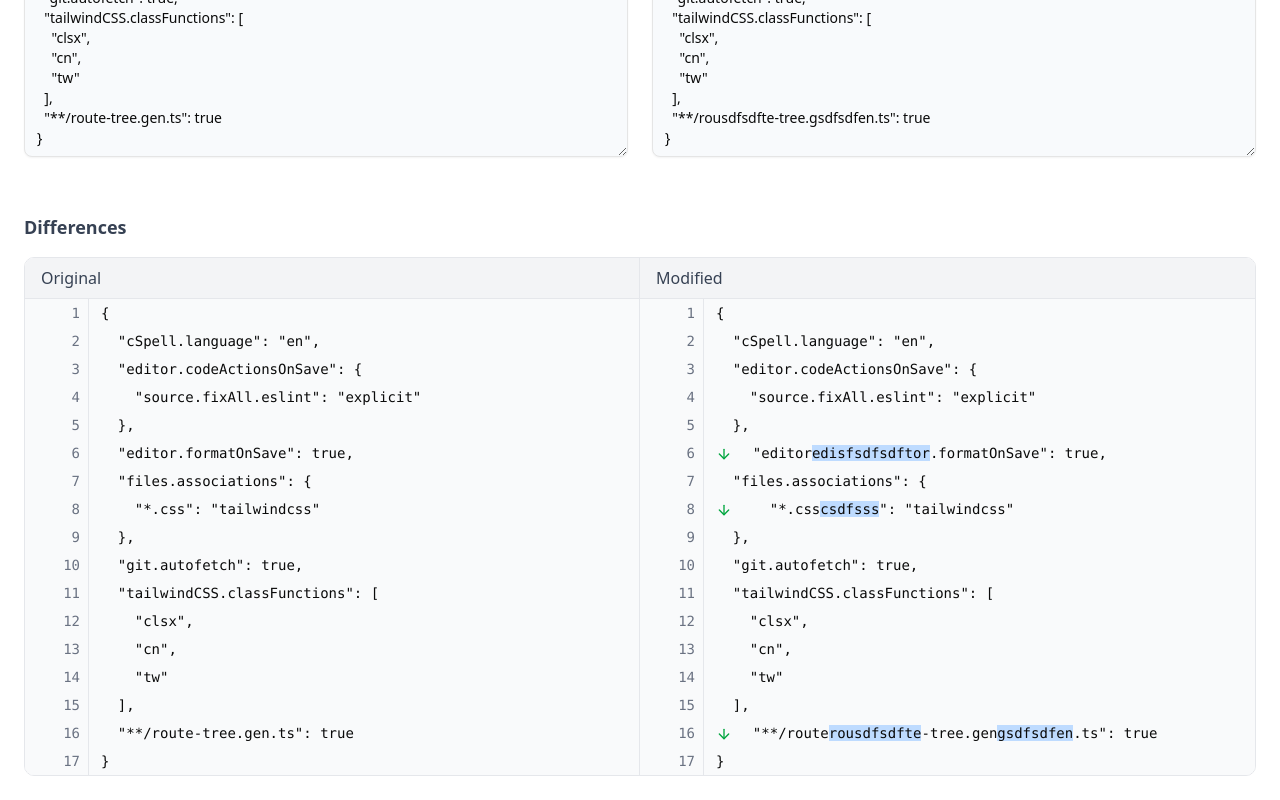
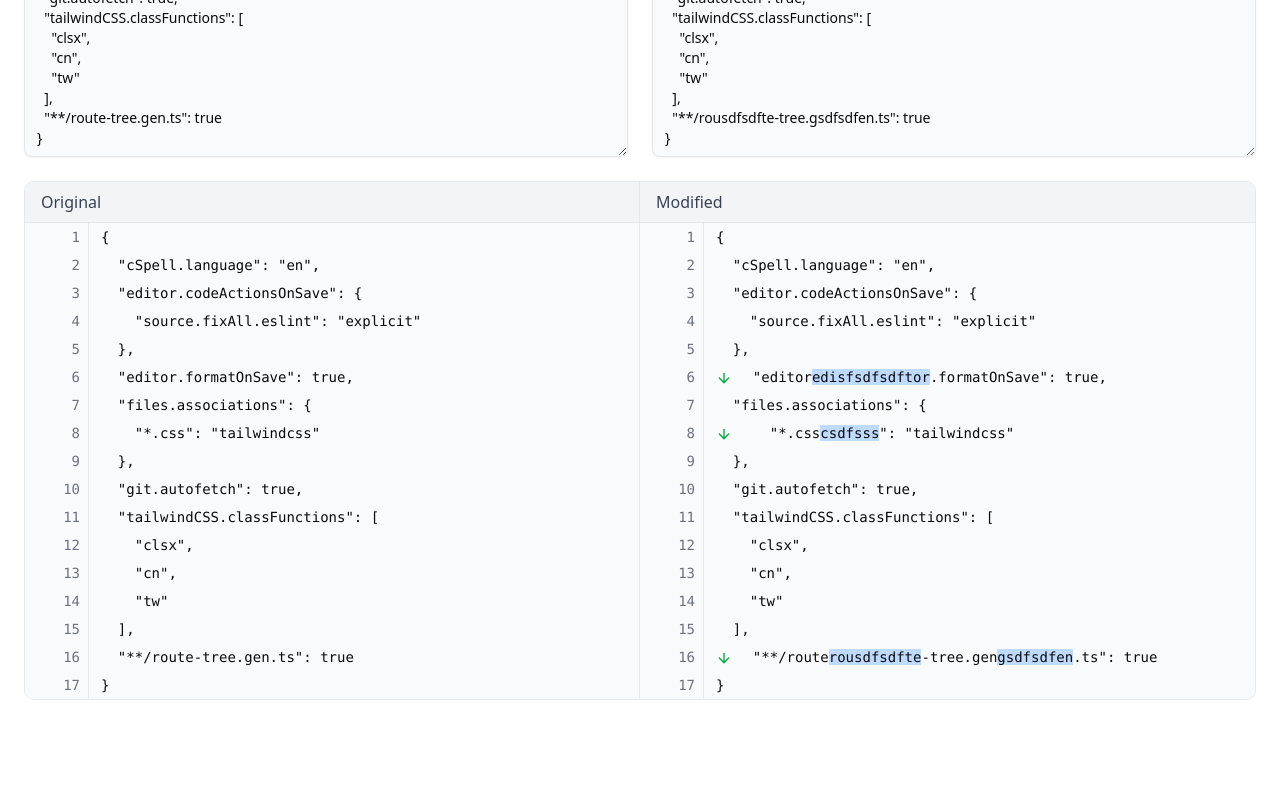
Before and after one commit to AlbertSanIza/text-compare, a React (Vite) app: page / in a window 1280 px wide. Shown: the part 395-1195 px from the top of the page. After the commit the page ends 1119 px from the top, so only its background shows below. Built offline with nearby package versions, Linux system fonts and the light colour scheme.

Commit message:
refactor: update conditional rendering for diff display in App component
- Modified the logic to display differences when either left or right text inputs contain content, improving user experience.
- Simplified the structure of the diff display for better readability.

```diff
--- a/src/App.tsx
+++ b/src/App.tsx
@@ -134,9 +134,8 @@ export default function App() {
                         />
                     </div>
                 </div>
-                {leftText.length > 0 && rightText.length > 0 && (
-                    <div className="mt-8">
-                        <h3 className="mb-4 text-lg font-semibold text-gray-700">Differences</h3>
+                {(leftText.length > 0 || rightText.length > 0) && (
+                    <div>
                         <div className="overflow-hidden rounded-lg border border-gray-200 bg-white">
                             <div className="grid grid-cols-2 divide-x divide-gray-200">
                                 {/* Left Diff */}
```
